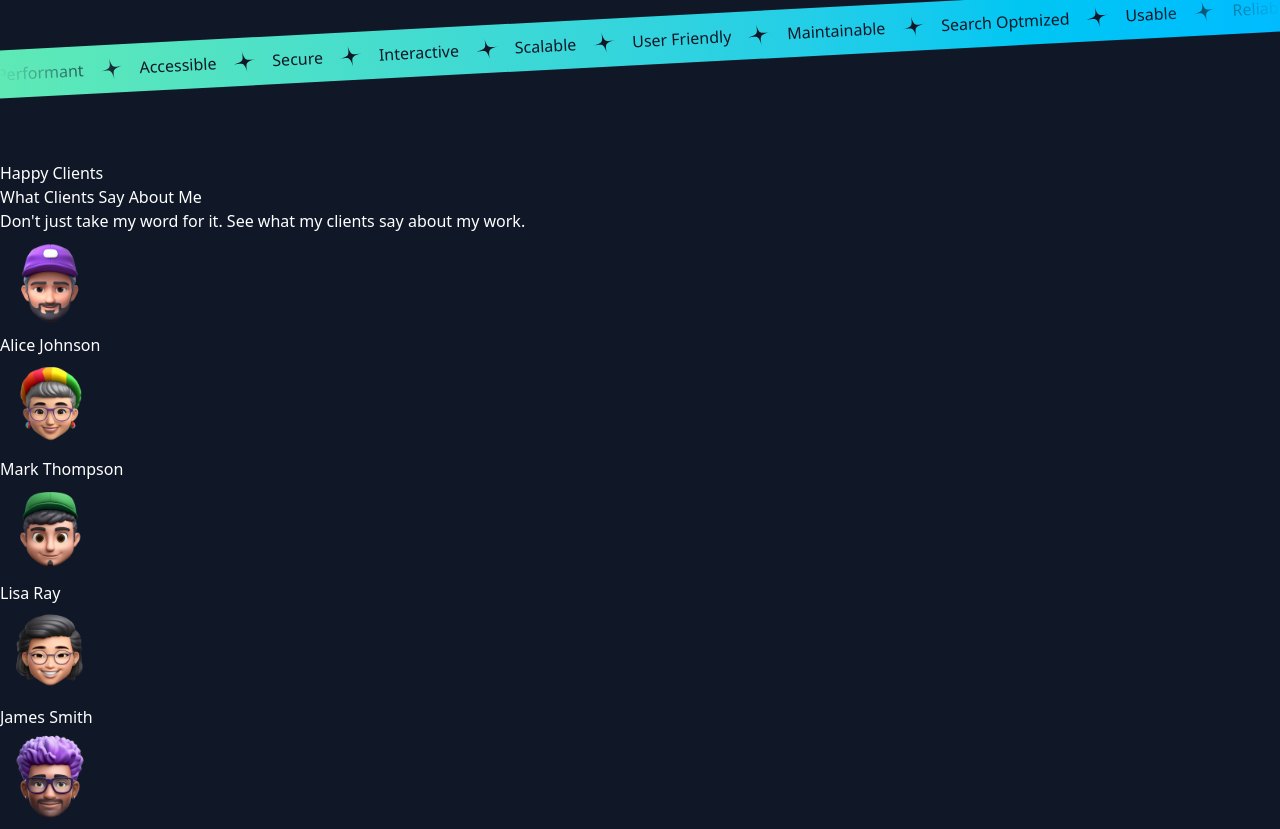
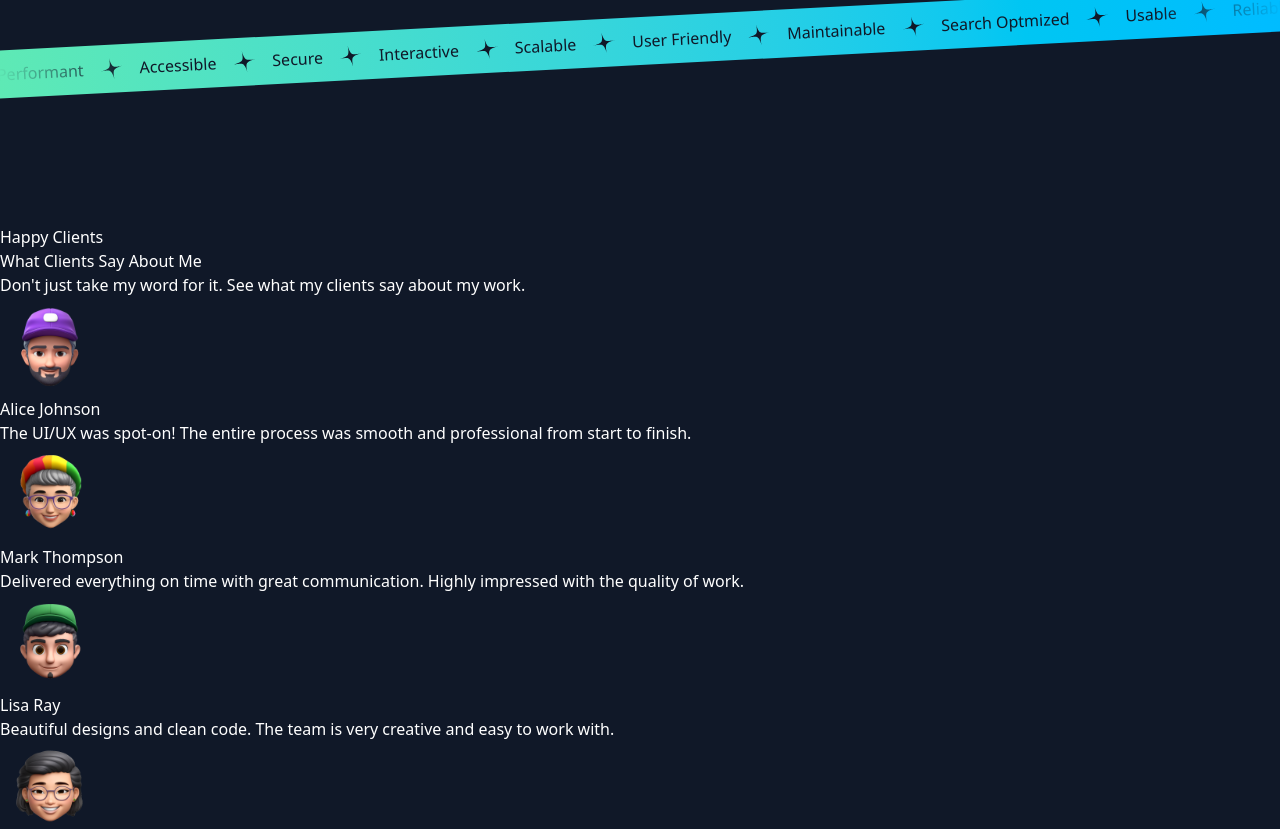
Before and after one commit to MuhammadWasif123/Portfolio-Personal, a React (Vite) app: page / in a window 1280 px wide. Shown: the part 3491-4320 px from the top of the page. Built offline with nearby package versions, Linux system fonts and the light colour scheme.

Commit message:
Added Code in Testimonial Section

```diff
--- a/src/sections/Hero.jsx
+++ b/src/sections/Hero.jsx
@@ -5,7 +5,7 @@ import helloSvg from "../assets/icons/hello.png";
 import grainImage from "../assets/images/grain.jpg"
 
 const HeroSection = () => {
-  console.log(grainImage)
+  // console.log(grainImage)
   return (
     <div className="py-32 md:py-48 lg:py-60 relative z-0 overflow-x-clip">
       <div className="absolute inset-0 [mask-image:linear-gradient(to_bottom,transparent,black_10%,black_70%,transparent)]">
--- a/src/sections/TestimonialSection.jsx
+++ b/src/sections/TestimonialSection.jsx
@@ -44,7 +44,8 @@ const testimonials = [
 const TestimonialSection = () => {
   return (
     <>
-      <div>
+      <div className='py-16'>
+        <div className='container'>
         <p>Happy Clients</p>
         <h2>What Clients Say About Me</h2>
         <p>Don't just take my word for it. See what my clients say about my work.</p>
@@ -53,9 +54,10 @@ const TestimonialSection = () => {
                 <div key={testimonial.name}>
                      <img src={testimonial.avatar} alt={testimonial.name} />
                      <div>{testimonial.name}</div>
-                     <div></div>
+                     <div>{testimonial.text}</div>
                 </div>
             ))}
+        </div>
         </div>
       </div>
     </>
```
